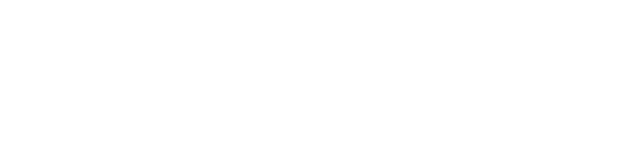
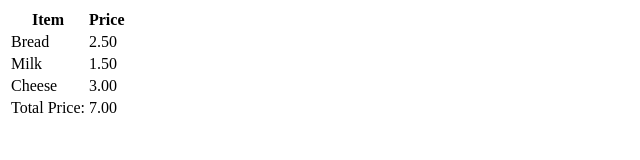
Before and after one commit to acciojob/grofers-checkout-2-AdityaB420, a website: page main.html in a window 1280 px wide. Shown: the whole page, without its empty margins (0-640 px from the left). Drawn offline with Linux system fonts and the light colour scheme.

Commit message:
created a submission

```diff
--- a/main.html
+++ b/main.html
@@ -8,6 +8,35 @@
 
 <body>
 	<!-- the entire body must be written by student -->
+	<table>
+  <thead>
+    <tr>
+      <th>Item</th>
+      <th>Price</th>
+    </tr>
+  </thead>
+  <tbody>
+    <tr>
+      <td>Bread</td>
+      <td data-ns-test="prices">2.50</td>
+    </tr>
+    <tr>
+      <td>Milk</td>
+      <td data-ns-test="prices">1.50</td>
+    </tr>
+    <tr>
+      <td>Cheese</td>
+      <td data-ns-test="prices">3.00</td>
+    </tr>
+  </tbody>
+  <tfoot>
+    <tr>
+      <td>Total Price:</td>
+      <td data-ns-test="grandTotal"></td>
+    </tr>
+  </tfoot>
+</table>
+
     <script type="text/javascript" src="./script.js">
 </script>
 
--- a/script.js
+++ b/script.js
@@ -1 +1,11 @@
 //your code here
+const prices = document.querySelectorAll('[data-ns-test="prices"]');
+const grandTotal = document.querySelector('[data-ns-test="grandTotal"]');
+
+let total = 0;
+
+prices.forEach(price => {
+  total += parseFloat(price.textContent);
+});
+
+grandTotal.textContent = total.toFixed(2);
```
